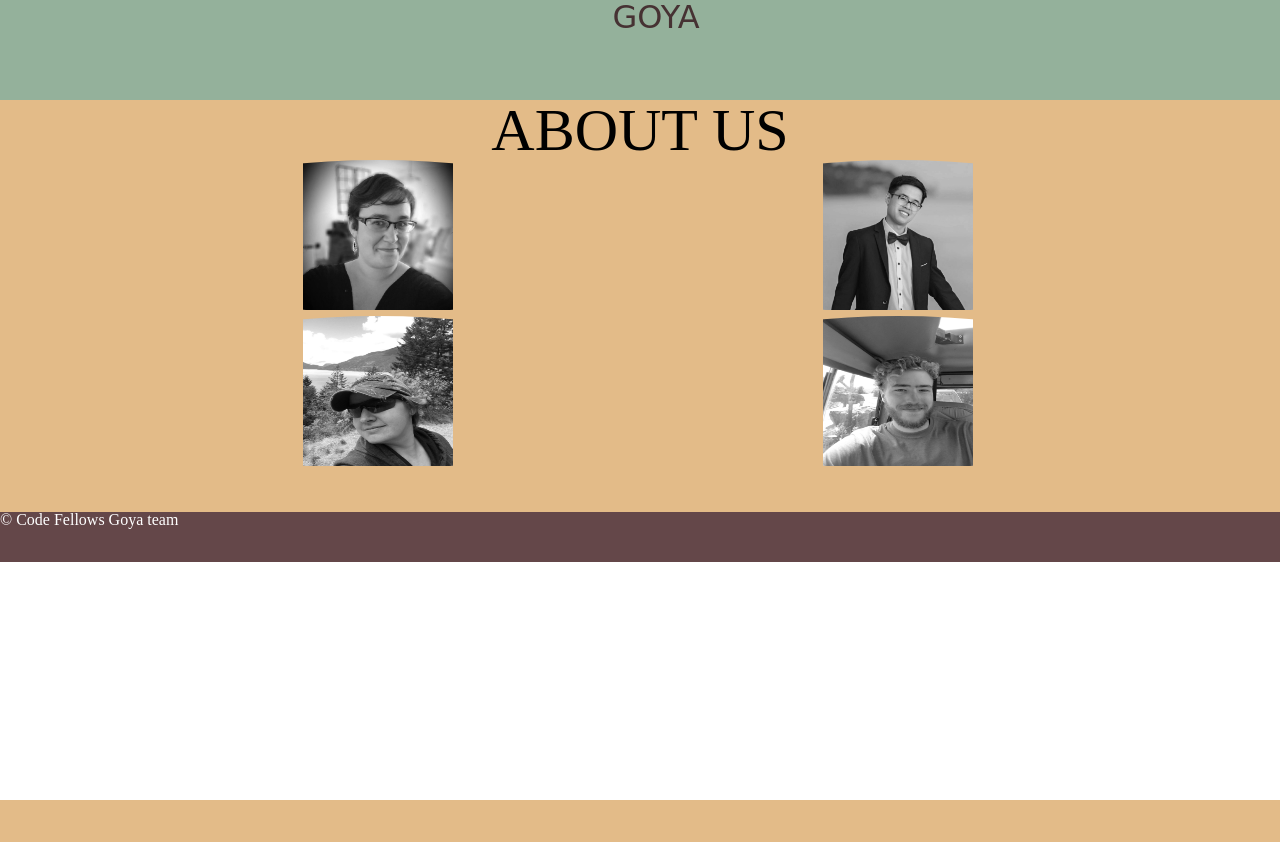
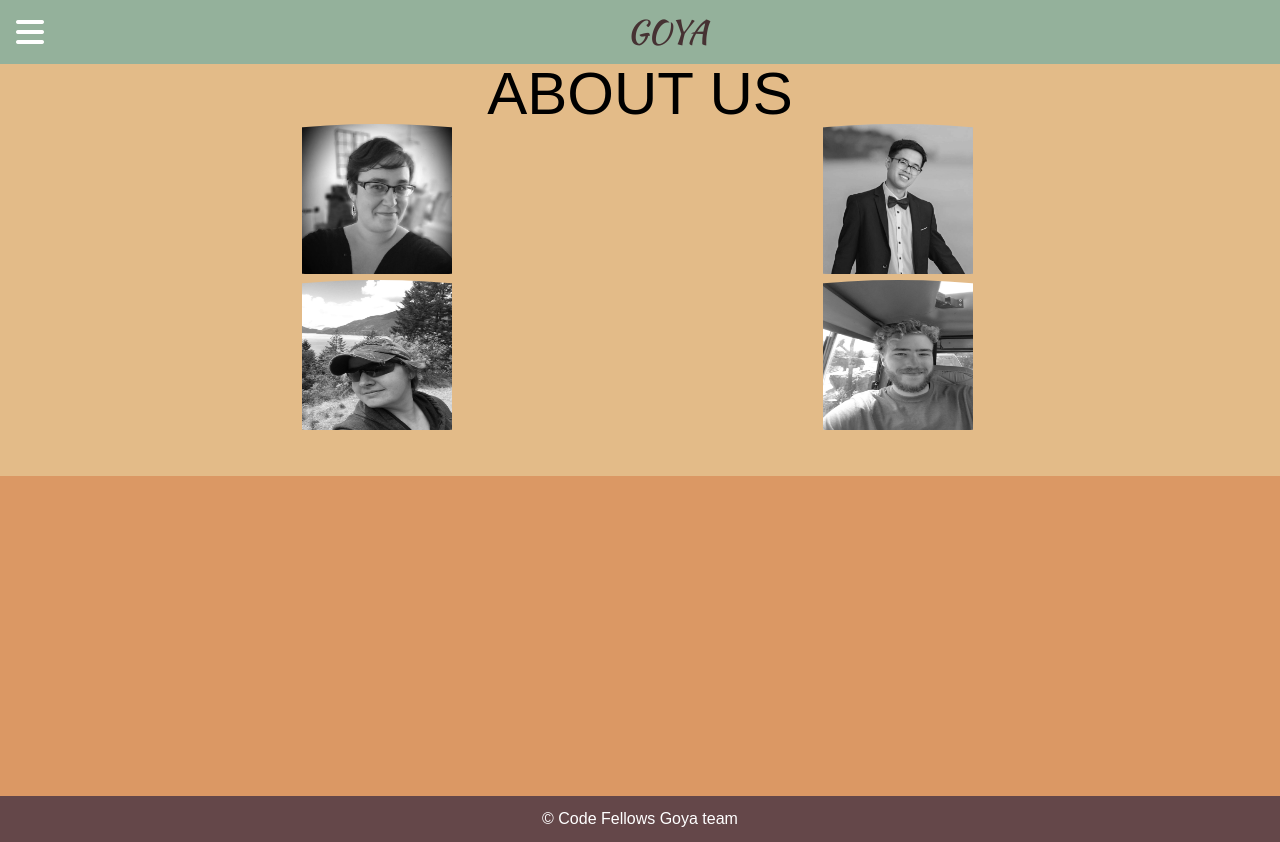
Before and after one commit to 301-final-project-speech-to-text/speech-to-text, a Node server app: page /about in a window 1280 px wide. Before the commit the page ends 800 px from the top, so only its background shows below. Run offline with Node 20, Linux system fonts and the light colour scheme; data that the repository does not hold is empty; some libraries are stand-ins or nearby versions.

Commit message:
final stylings

```diff
--- a/public/styles/base.css
+++ b/public/styles/base.css
@@ -70,14 +70,6 @@
   font-size: 60px;
 }
 
-.border{
-  display: block;
-  margin: auto;
-  width: 160px;
-  height: 4px;
-  background: midnightblue;
-}
-
 .ps{
   margin-bottom: 40px;
   background-color: #E3BB88;
@@ -113,8 +105,18 @@
   background: #DB9864;
 }
 
+div > p {
+  width: 150px;
+  margin: 10px;
+}
+
 .section:target{
   height: auto;
+}
+
+.orangeSection {
+  height: 320px;
+  background: #DB9864;
 }
 
 .name{
@@ -129,12 +131,18 @@
 li{
   font-size: 12px;
   color: black;
-  margin: 20px;
+  margin: auto;
+  width: 100%;
+  text-align: center;
 }
 
-nav > ul > li > a{
+p > ol > li{
   text-decoration: none;
   color:black;
+}
+
+.personInfo {
+  font-size: 20px;
 }
 
 
--- a/views/about-us.ejs
+++ b/views/about-us.ejs
@@ -1,15 +1,6 @@
 <!DOCTYPE html>
 <html lang="en">
-<head>
-  <meta charset="UTF-8">
-  <meta name="viewport" content="width=device-width, initial-scale=1.0">
-  <meta http-equiv="X-UA-Compatible" content="ie=edge">
-  <link rel="stylesheet" href="./styles/base.css">
-  <link rel="stylesheet" href="./styles/layout.css">
-  <link rel="stylesheet" href="./styles/modules.css">
-  <link rel="stylesheet" href="./styles/reset.css">
-  <title>Speech To Text</title>
-</head>
+    <%- include('head.ejs') %>
 <body>
   <%- include('header.ejs') %>
   <div class="content">
@@ -26,12 +17,13 @@
           <img src="" alt="">
         </div>
     </div>
+    <div class="orangeSection">
       <div id="p1" class="section">
         <span class="name">Sarah Fisher</span>
         <span class="border"></span>
         <p>
           <ol>
-          <li>
+            <li class="personInfo">
               My name is Sarah Fisher. I’m a Software Designer who focuses on technological innovation to build a sustainable future. I am looking for a position where I can continue to learn and which supports my passion for environmental conservation and restoration. My background was originally in Environmental Science and Higher Education Administration. In my last position I developed and launched two degrees in Molecular Biosciences before making the move into programming.
             </li>
           </ol>
@@ -42,10 +34,10 @@
         <span class="border"></span>
         <p>
           <ol>
-          <li>I am from Vietnam.</li>
-          <li>I graduated from UW with mechanical engineering degree.</li>
-          <li>I like software development because I can contribute in creating product that other people use. Plus it is just fun.</li>
-          <li>I want to learn Javascript because it is a widely adopted language for the web and it is very versatile. </li>
+            <li class="personInfo">I am from Vietnam.</li>
+            <li class="personInfo">I graduated from UW with mechanical engineering degree.</li>
+            <li class="personInfo">I like software development because I can contribute in creating product that other people use. Plus it is just fun.</li>
+            <li class="personInfo">I want to learn Javascript because it is a widely adopted language for the web and it is very versatile. </li>
           </ol>
         </p>
       </div>
@@ -54,7 +46,7 @@
         <span class="border"></span>
         <p>
           <ol>
-          <li>
+            <li class="personInfo">
                 Hi my name is Nayda. I’m Software Developer with good technical sophistication and intuition that only comes with experience.
                 I’ve spent last 10 years playing different roles in the tech field, but pursuing the very same idea and passion of mine - bringing quality software to people. Software that makes people lives easier and happier.
             </li>
@@ -66,11 +58,12 @@
         <span class="border"></span>
         <p>
           <ol>
-          <li>From Texas</li>
-          <li>I got my history degree with the goal of becoming a teacher</li>
-          <li>Learning HTML, CSS, and JavaScript</li>
+            <li class="personInfo">I am from Texas</li>
+            <li class="personInfo">I got my history degree with the goal of becoming a teacher</li>
+            <li class="personInfo">Learning HTML, CSS, and JavaScript</li>
           </ol>
         </p>
+      </div>
     </div>
   </div>
   <%- include('footer.ejs') %>
```
Also changed, not shown: speech-text-google-api.json (deleted, +0 -12 lines). Lines whose indentation alone changed are shown as unchanged.
